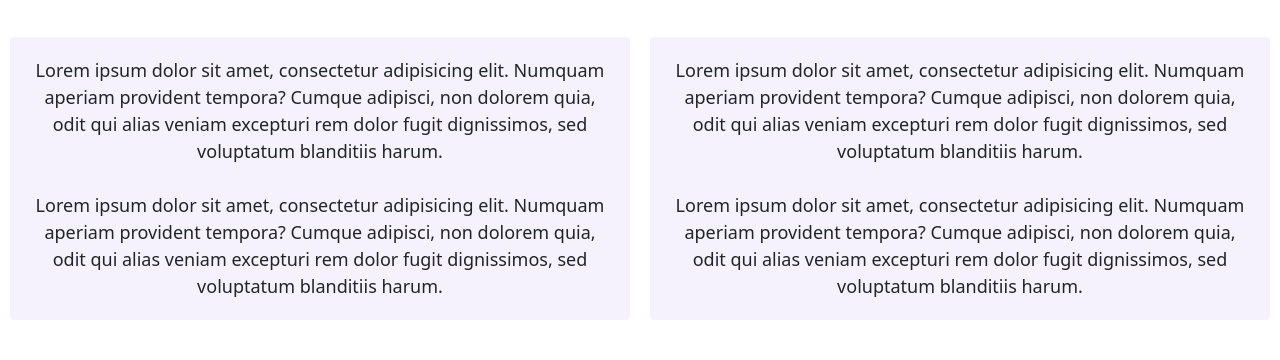
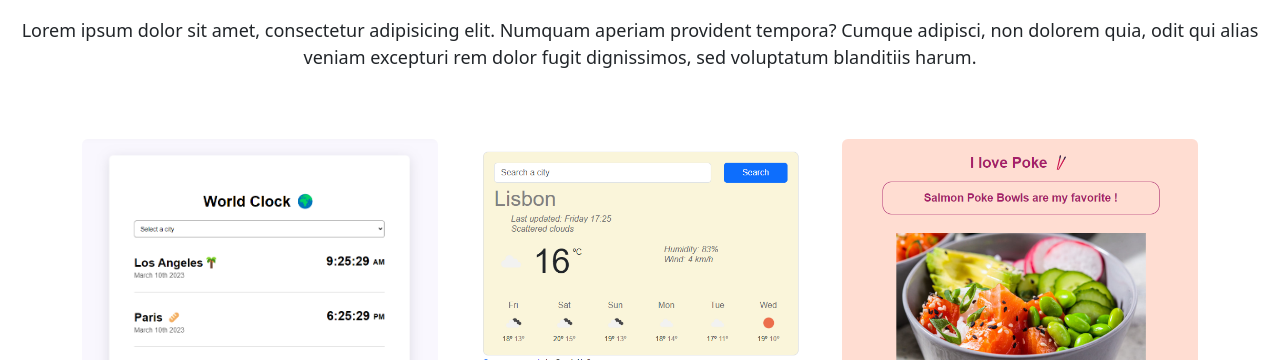
Before and after one commit to SarahShecodes/Advanced-Bootstrap-Homework, a plain HTML site: page about.html in a window 1280 px wide. Shown: the part 285-645 px from the top of the page. Drawn offline with nearby package versions, Linux system fonts and the light colour scheme.

Commit message:
content (row /col) + images

```diff
--- a/about.html
+++ b/about.html
@@ -19,9 +19,9 @@
     <title>About | Sarah Nafice</title>
   </head>
   <body>
-    <nav class="navbar navbar-expand-lg bg-body-tertiary">
+    <nav class="navbar navbar-expand-lg bg-info-subtle">
       <div class="container-fluid">
-        <a class="navbar-brand" href="#"
+        <a class="navbar-brand" href="index.html"
           ><img src="images/logo 2.png" class="logo"
         /></a>
         <button
@@ -48,31 +48,24 @@
     </nav>
     <h1 class="about-me-title">About me</h1>
     <h3>Front-end developer from Brussels, Belgium</h3>
-    <div class="about-paragraphs">
-      <p>
-        Lorem ipsum dolor sit amet, consectetur adipisicing elit. Numquam
-        aperiam provident tempora? Cumque adipisci, non dolorem quia, odit qui
-        alias veniam excepturi rem dolor fugit dignissimos, sed voluptatum
-        blanditiis harum.
-        <br />
-        <br />
-        Lorem ipsum dolor sit amet, consectetur adipisicing elit. Numquam
-        aperiam provident tempora? Cumque adipisci, non dolorem quia, odit qui
-        alias veniam excepturi rem dolor fugit dignissimos, sed voluptatum
-        blanditiis harum.
-      </p>
-      <p>
-        Lorem ipsum dolor sit amet, consectetur adipisicing elit. Numquam
-        aperiam provident tempora? Cumque adipisci, non dolorem quia, odit qui
-        alias veniam excepturi rem dolor fugit dignissimos, sed voluptatum
-        blanditiis harum.
-        <br />
-        <br />
-        Lorem ipsum dolor sit amet, consectetur adipisicing elit. Numquam
-        aperiam provident tempora? Cumque adipisci, non dolorem quia, odit qui
-        alias veniam excepturi rem dolor fugit dignissimos, sed voluptatum
-        blanditiis harum.
-      </p>
+    <p>
+      Lorem ipsum dolor sit amet, consectetur adipisicing elit. Numquam aperiam
+      provident tempora? Cumque adipisci, non dolorem quia, odit qui alias
+      veniam excepturi rem dolor fugit dignissimos, sed voluptatum blanditiis
+      harum.
+    </p>
+    <div class="container mt-5">
+      <div class="row">
+        <div class="col-sm-4">
+          <img src="images/world-clock-project.png" class="img-fluid rounded" />
+        </div>
+        <div class="col-sm-4">
+          <img src="images/weather-app-project.png" class="img-fluid rounded" />
+        </div>
+        <div class="col-sm-4">
+          <img src="images/poke-project.png" class="img-fluid rounded" />
+        </div>
+      </div>
     </div>
     <div id="contact">
       <h2>📮 Contact me</h2>
--- a/style.css
+++ b/style.css
@@ -1,6 +1,6 @@
 :root {
-  --primary-color: #6c63ff;
-  --secondary-color: #f5f2fe;
+  --primary-color: #0dcaf0;
+  --secondary-color: #cff4fc;
   --box-shadow: 0 5px 10px rgba(0, 0, 0, 0.3);
 }
 
@@ -26,7 +26,6 @@ h3 {
 }
 
 p {
-  background: var(--secondary-color);
   padding: 20px;
   border-radius: 4px;
   font-size: 18px;
@@ -91,3 +90,13 @@ p {
 .about-me-title {
   margin-top: 40px;
 }
+.index-links {
+  background: var(--primary-color);
+  box-shadow: var(--box-shadow);
+  color: white;
+  margin: 20px;
+  border-radius: 4px;
+  padding: 20px 15px;
+  text-decoration: none;
+  text-transform: capitalize;
+}
```
Also changed, not shown: index.html (+55 -3 lines).
